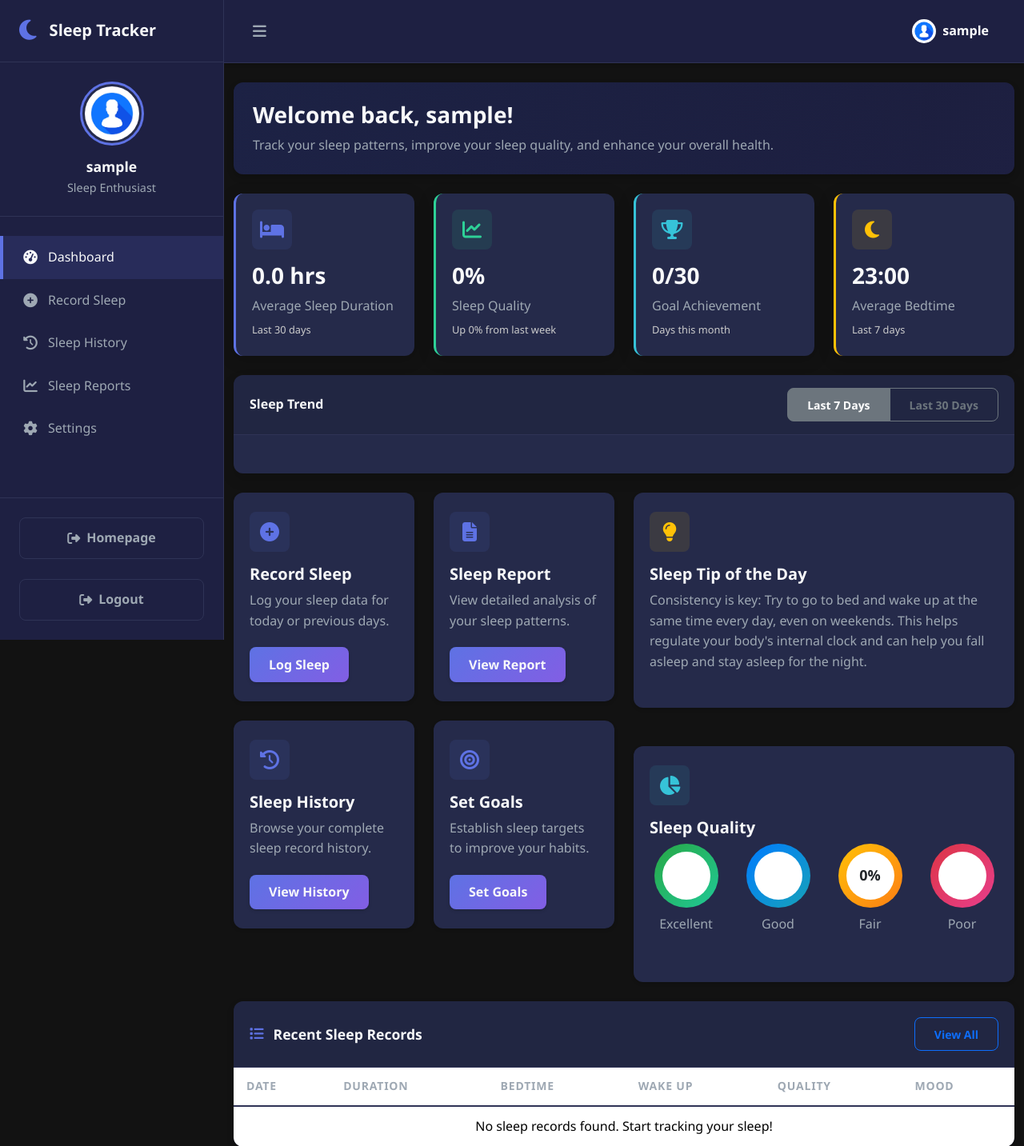
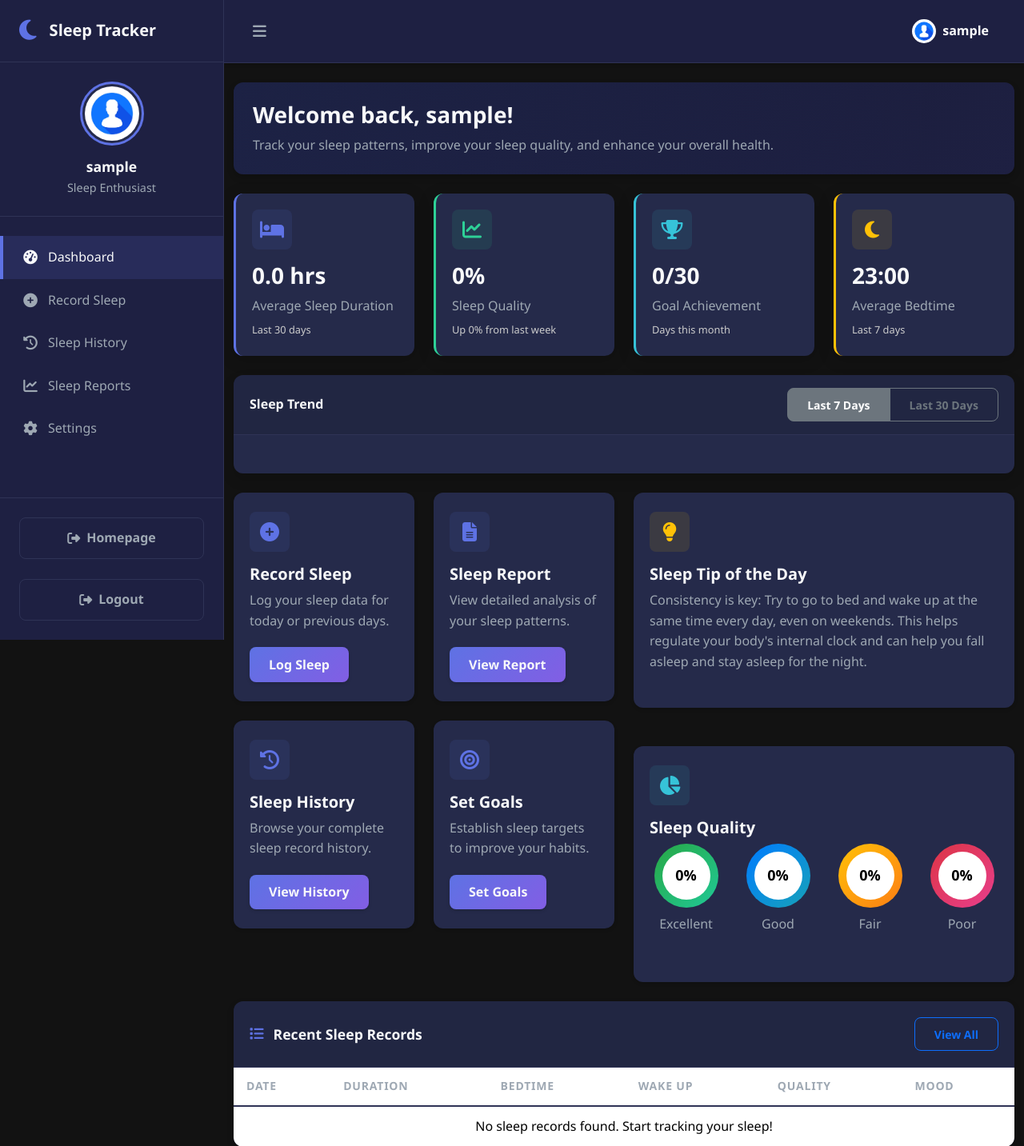
Before and after one commit to klxs409400/CITS5505-GROUP, a Flask app: page /dashboard in a window 1280 px wide. Shown: the top 1433 px of the page at 80% size. Run offline with Flask 3, Linux system fonts and the light colour scheme; the visitor is signed in with stand-in values (Sample User, id 1); data that the repository does not hold is empty.

Commit message:
Fix Sleep Quality circles text color to ensure visibility across all quality levels

```diff
--- a/static/css/styles.css
+++ b/static/css/styles.css
@@ -79,7 +79,8 @@
   box-sizing: border-box;
 }
 
-html, body {
+html,
+body {
   font-family: "Segoe UI", sans-serif;
   background-color: var(--dark);
   color: var(--text-primary);
@@ -629,6 +630,7 @@ label {
 }
 
 .inner-circle span {
+  color: #000000;
   font-size: 18px;
   font-weight: bold;
 }
```
